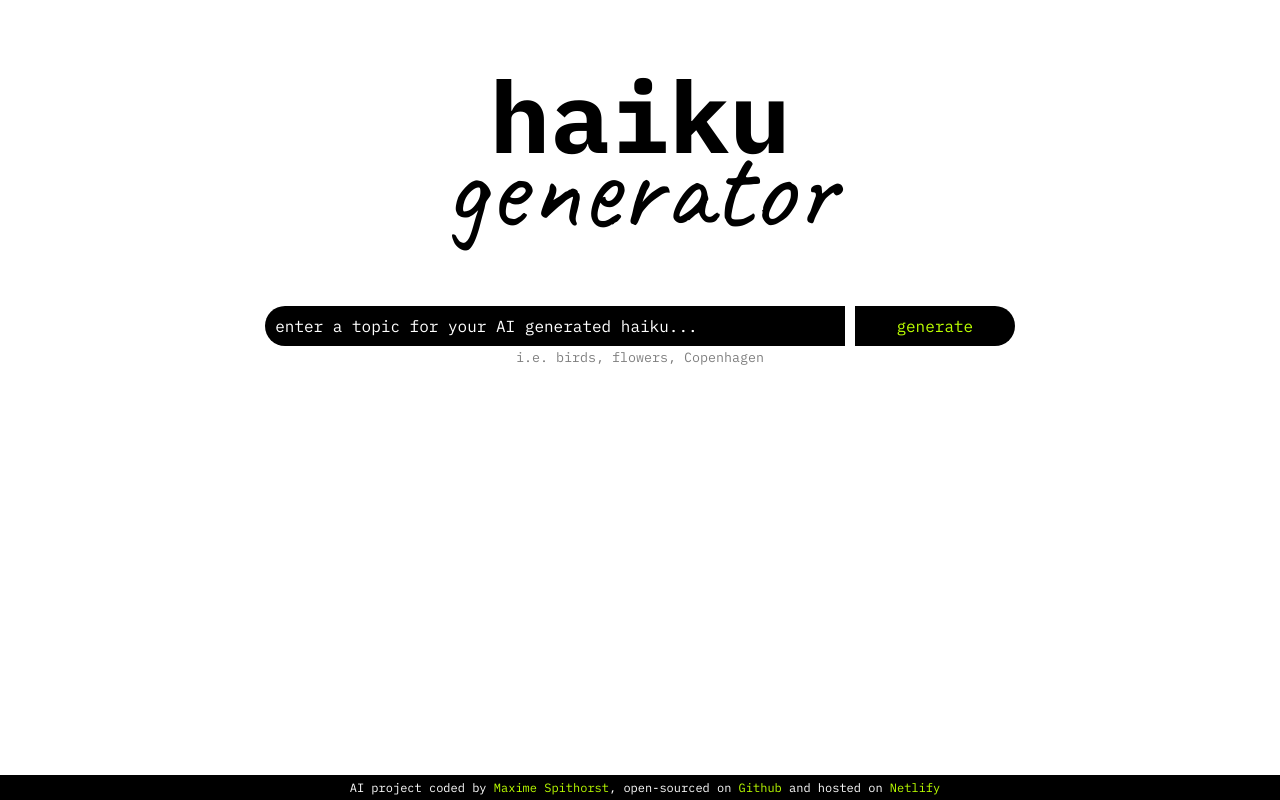
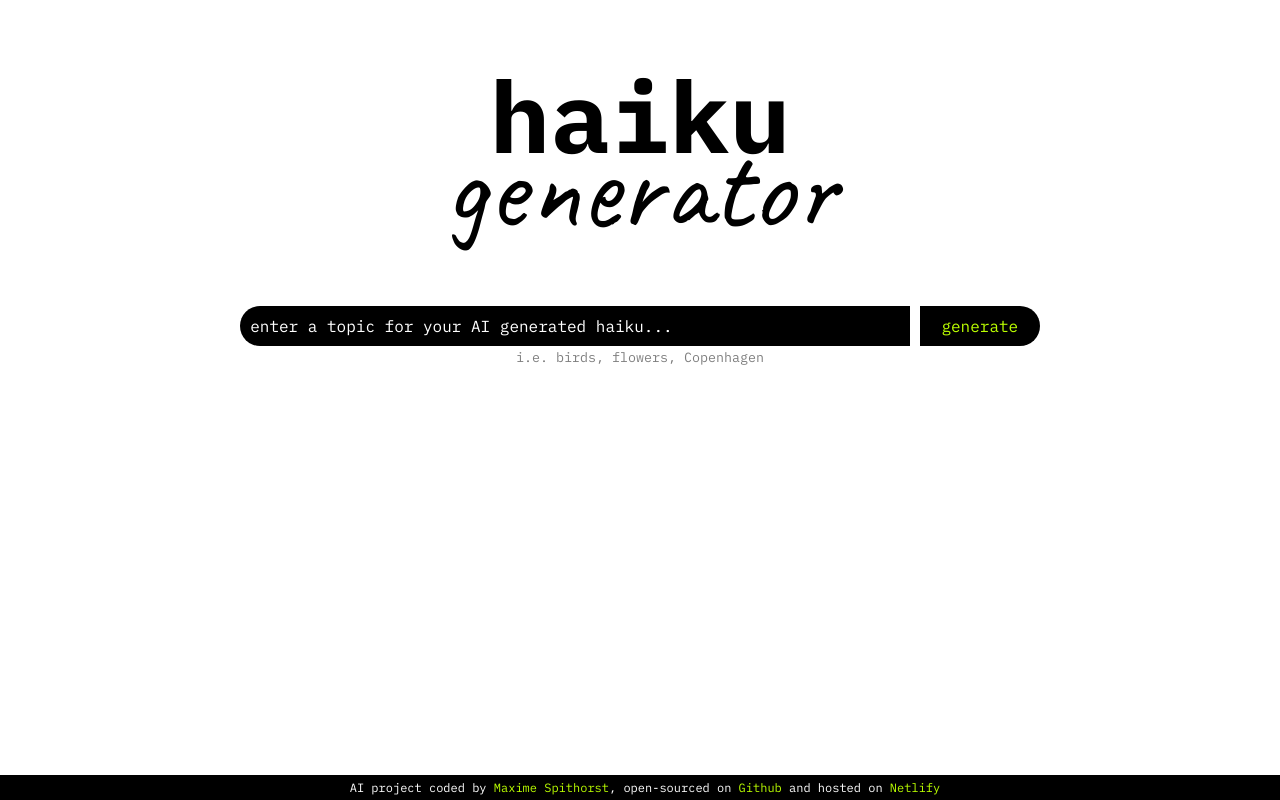
Before and after one commit to hallomaxime/haiku-generator, a plain HTML site: page index.html in a window 1280 px wide. Drawn offline with nearby package versions, Linux system fonts and the light colour scheme.

Commit message:
undo small updates

```diff
--- a/src/style.css
+++ b/src/style.css
@@ -31,11 +31,11 @@ input {
 #haiku-result,
 #haiku-form {
   margin: 0 auto;
-  max-width: 800px;
+  width: 800px;
 }
 
 #topic-input {
-  width: 70%;
+  width: 650px;
   color: #ffffff;
   font-size: 16px;
   border: none;
@@ -48,7 +48,7 @@ input {
 }
 
 #search-button {
-  width: 20%;
+  width: 120px;
   color: #bbff00;
   font-size: 16px;
   border: none;
```
